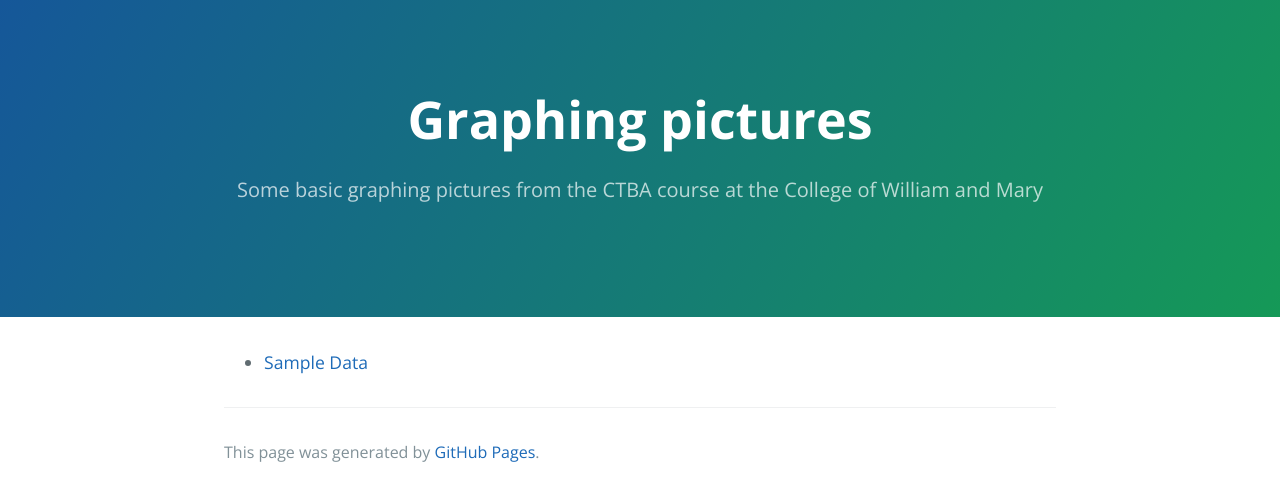
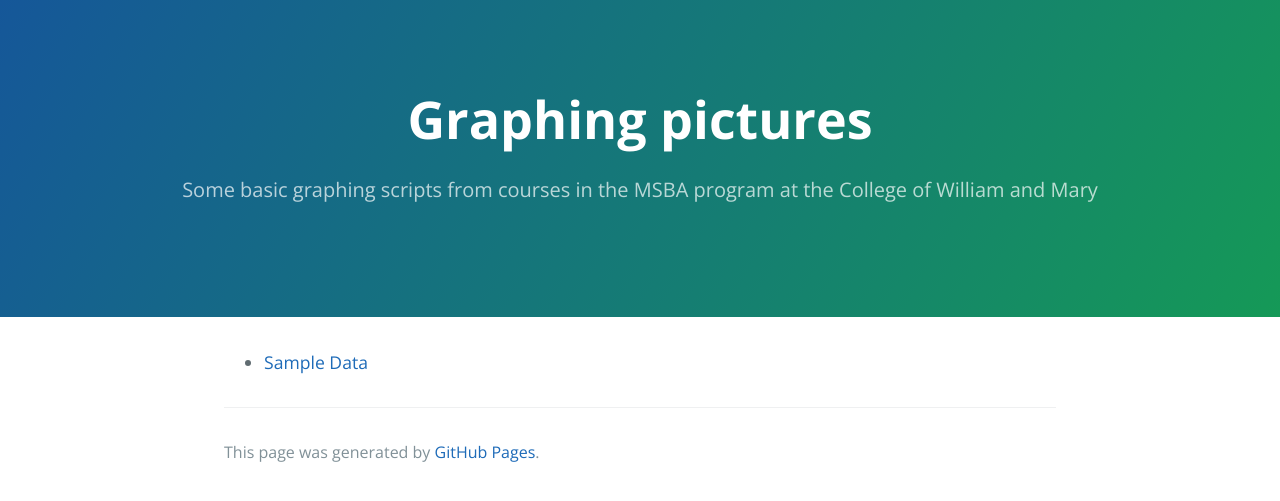
Before and after one commit to EnGinear87/EnGinear87.github.io, a Jekyll site: the page built from Basic Graphing Data/Sample_Data/index.md, in a window 1280 px wide. Shown: the top 501 px of the page. Built offline with Jekyll 4.4.1, drawn with Linux system fonts in a browser that asks for light colours; our own code applies the rules of GitHub Pages for plain Markdown files.

Commit message:
Update index.md

```diff
--- a/Basic Graphing Data/Sample_Data/index.md
+++ b/Basic Graphing Data/Sample_Data/index.md
@@ -1,5 +1,5 @@
 ---
 title: Graphing pictures
-description: Some basic graphing pictures from the CTBA course at the College of William and Mary
+description: Some basic graphing scripts from courses in the MSBA program at the College of William and Mary
 ---
 - [Sample Data](https://github.com/EnGinear87/Sample_Graphing_Data)
```
